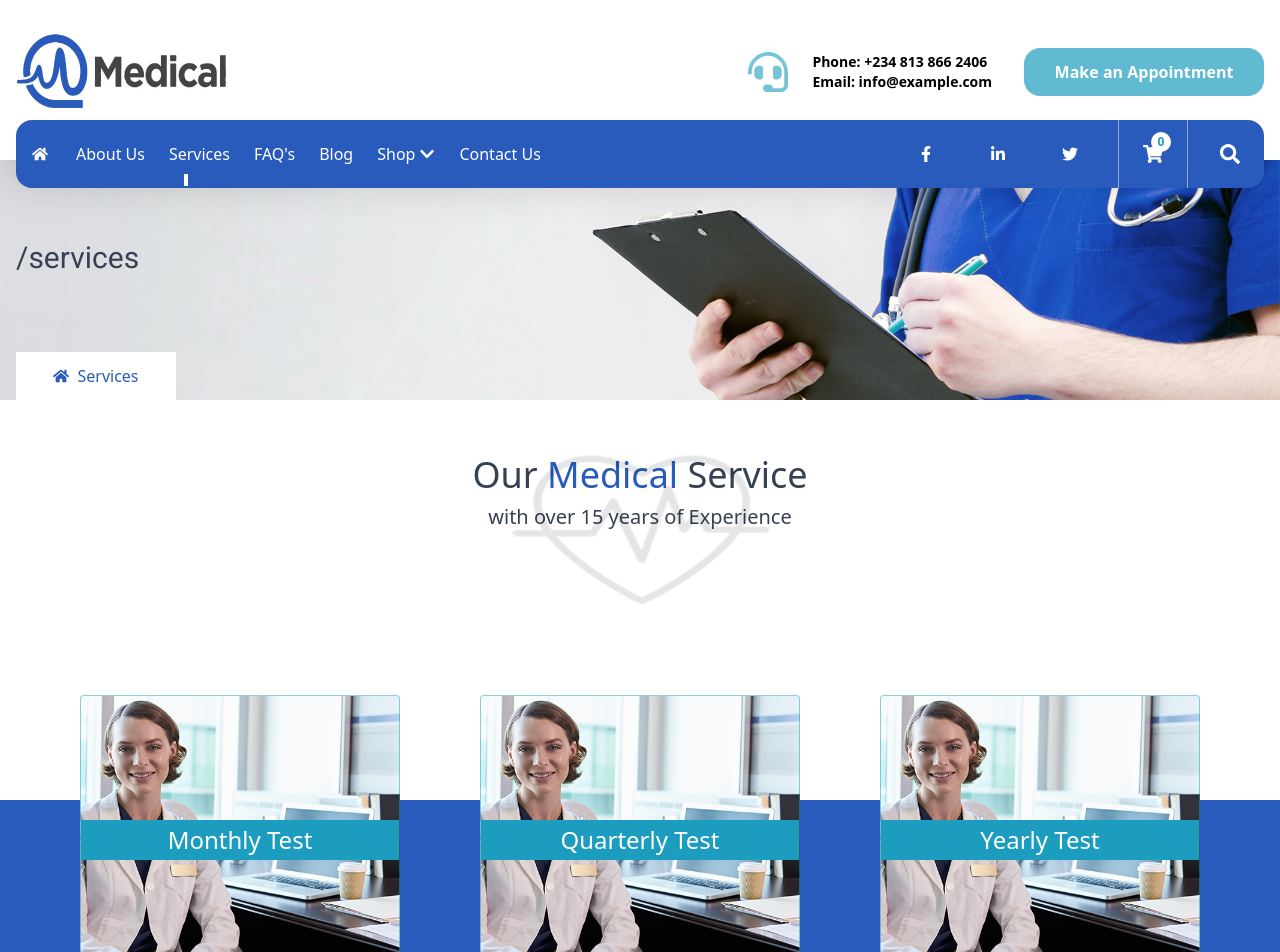
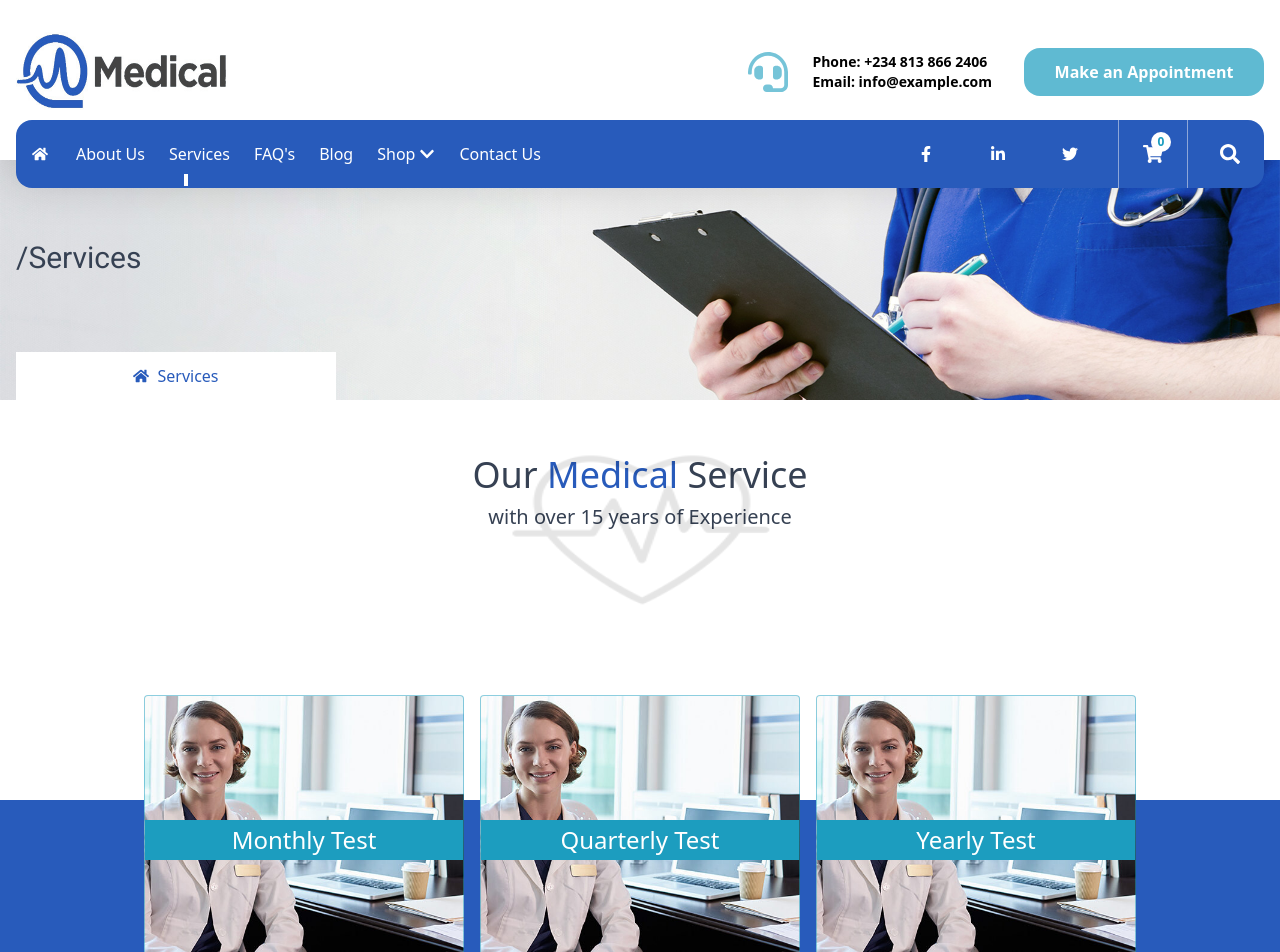
Before and after one commit to Dotuncom/Better-Med, a React (Vite) app: page /services in a window 1280 px wide. Shown: the top 952 px of the page. Built offline with nearby package versions, Linux system fonts and the light colour scheme.

Commit message:
edtited breadcrumb

```diff
--- a/src/components/ui/Card/InstitutionCard.tsx
+++ b/src/components/ui/Card/InstitutionCard.tsx
@@ -8,7 +8,7 @@ export type InstitutionCardProps ={
 
 const InstitutionCard = ({title,price,image}:InstitutionCardProps) => {
   return (
-    <div className='relative  border border-accent/50 group min-w-80 max-w-40 h-[290px] overflow-hidden rounded flex flex-col items-centerm justify-center gap-9 bg-cover bg-center bg-no-repeat transition-all delay-880 duration-900 ease-in-out' style={{backgroundImage:`url(${image})`}}>
+    <div className='relative  border border-accent/50 group min-w-80 lg:max-w-150  max-w-40  h-[200px] lg:h-[290px] overflow-hidden rounded flex flex-col items-centerm justify-center gap-9 bg-cover bg-center bg-no-repeat transition-all delay-880 duration-900 ease-in-out' style={{backgroundImage:`url(${image})`}}>
        <div className='absolute inset-0 group-hover:bg-accent/60 group-active:bg-accent/60 z-4 '> </div>
         <div className='h-10 w-full bg-accent text-white flex  text-2xl items-center justify-center'>
           <h1> {title}</h1>
--- a/src/layout/BreadCrumb.tsx
+++ b/src/layout/BreadCrumb.tsx
@@ -1,24 +1,35 @@
-import { FaHome } from "react-icons/fa"
-import { Link, useLocation } from "react-router-dom"
+import { FaHome } from "react-icons/fa";
+import { Link, useLocation } from "react-router-dom";
 
 const BreadCrumb = () => {
-    const location = useLocation()
-    const pathnames = location.pathname.split('/').filter(x=>x)
-
+  const location = useLocation();
+  const pathnames = location.pathname.split("/").filter((x) => x);
+  if (location.pathname === "/faqs") {
+    return `Freqeuntly asked question`;
+  }
   return (
     <div className="flex items-center justify-center gap-2">
-        <FaHome/>
-        {pathnames.map((pathname,index)=>{
-            const routeTo = `/${pathnames.slice(0,index +1).join('/')}`
-            return(
-                <Link to={routeTo}>
-                            {pathname.charAt(0).toLocaleUpperCase() + pathname.slice(1)}
-                </Link>
-            )
+      <Link to={'/'}>
+            <FaHome />
 
-        })}
+      </Link>
+      {pathnames.map((pathname, index) => {
+        const routeTo = `/${pathnames.slice(0, index + 1).join("/")}`;
+        const displayNames =
+         pathname.charAt(0).toUpperCase() + pathname.slice(1);
+        const isLast = index === pathnames.length - 1;
+        return (
+          <>
+            {isLast ? (
+              <span>{displayNames}</span>
+            ) : (
+              <Link to={routeTo}>{displayNames}</Link>
+            )}
+          </>
+        );
+      })}
     </div>
-  )
-}
+  );
+};
 
-export default BreadCrumb
+export default BreadCrumb;
--- a/src/layout/DynamicLayout.tsx
+++ b/src/layout/DynamicLayout.tsx
@@ -5,14 +5,14 @@ import BreadCrumb from './BreadCrumb'
 
 const DynamicLayout = () => {
   const location = useLocation()
-  const pathname = location.pathname
+  const pathname = location.pathname.replace(/-/g, ' ').replace(/\b\w/g, c => c.toUpperCase());
 
   return (
      <div className='relative flex flex-col space-y-'>
       <div className=' bg-cover flex  bg-center min-h-60' style={{backgroundImage:`url(${slide2})`}}>
         <div className='container mx-auto px-4 pt-20 flex justify-between flex-col '>
          <h1 className=' text-3xl text-gray-700 font-medium font-Roboto'>{pathname}</h1>
-         <div className=' bg-white  flex items-center justify-center gap-1 min-h-12 text-baset text-primary w-40'>
+         <div className=' bg-white  flex items-center justify-center gap-1 min-w-60 max-w-80 min-h-12 text-base text-primary '>
 
           <BreadCrumb/>
         </div>
--- a/src/pages/Service.tsx
+++ b/src/pages/Service.tsx
@@ -34,7 +34,7 @@ const Service = () => {
       </section>
       <section className="  lg:min-h-screen  flex flex-col items-center bg-primary pb-20 pt-10  text-gray-700">
         <div className="lg:absolute lg:-translate-y-1/2 ">
-          <div className="grid grid-cols-1 lg:grid-cols-3 gap-4 lg:gap-20">
+          <div className="grid grid-cols-1 lg:grid-cols-3 gap-4 lg:ap-10">
             {institutionData.map((data, idx) => (
               <InstitutionCard
                 key={idx}
--- a/src/route.tsx
+++ b/src/route.tsx
@@ -5,6 +5,7 @@ import About from "./pages/About";
 import RootLayout from "./layout/RootLayout";
 import DynamicLayout from "./layout/DynamicLayout";
 import Service from "./pages/Service";
+import Faqs from "./pages/Faqs";
 
 
 const routes:RouteObject[] = [
@@ -25,6 +26,9 @@ const routes:RouteObject[] = [
           },
           {path:'/services',
            element:<Service/>
+          },
+          {path:'/faqs',
+           element:<Faqs/>
           }
 
         ]
```
